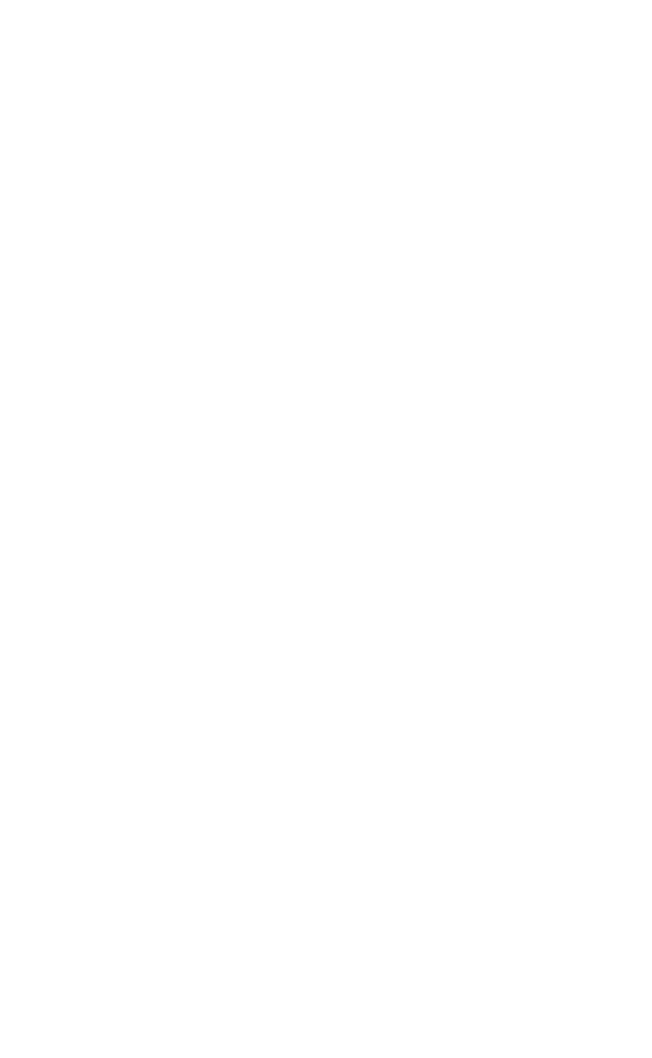
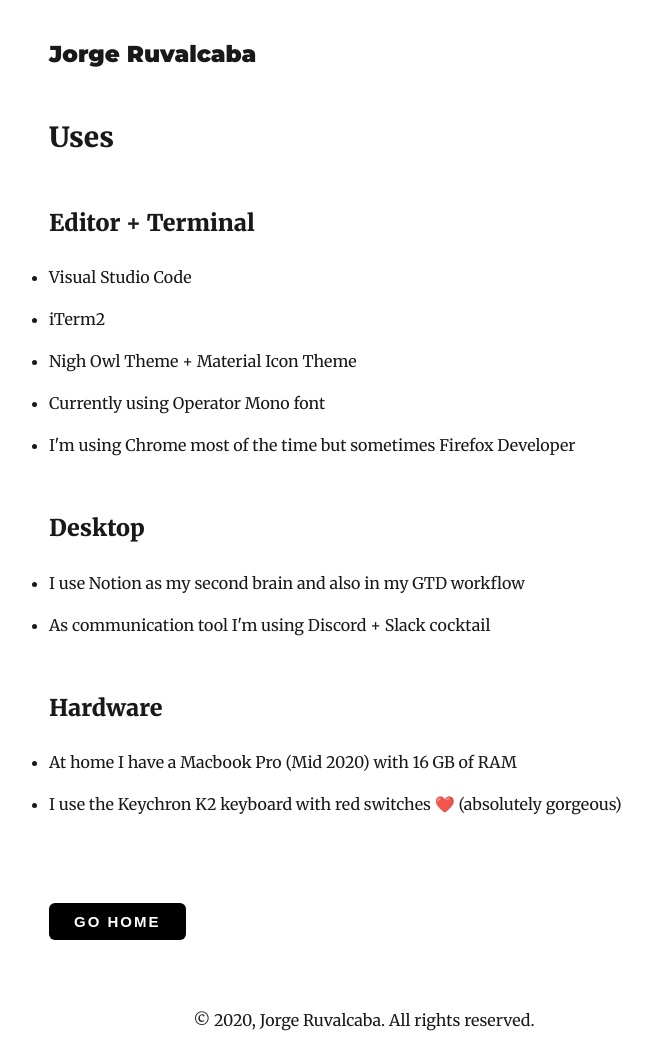
Before and after one commit to jorgeruvalcaba/personal-site-v2, a Gatsby site: page /uses in a window 1280 px wide. Before the commit this address had no page. Shown: the whole page, without its empty margins (276-928 px from the left). Before the commit the page ends 800 px from the top, so only its background shows below. Built offline with nearby package versions, Linux system fonts and the light colour scheme; Gatsby itself is replaced by a stand-in of ours; some packages are replaced by stand-ins of ours.

Commit message:
Adding new page uses and adding a lil refactor

```diff
--- a/gatsby-config.js
+++ b/gatsby-config.js
@@ -1,6 +1,7 @@
 module.exports = {
   siteMetadata: {
-    title: `Tabs & Spaces`,
+    title: `Jorge Ruvalcaba`,
+    blogTitle: `Tabs & Spaces`,
     author: `Jorge Ruvalcaba`,
     description: `Blog de Jorge Ruvalcaba. Se habla de código como de cosas interesantes que encuentra en la red el autor.`,
     siteUrl: "https://jorgeruvalcaba.dev",
--- a/src/components/layout.js
+++ b/src/components/layout.js
@@ -9,9 +9,14 @@
     const { location, title, children } = this.props
     const rootPath = `${__PATH_PREFIX__}/`
     const blogPath = `${__PATH_PREFIX__}/blog/`
+    const usesPath = `${__PATH_PREFIX__}/uses/`
     let header
 
-    if (location.pathname === rootPath || location.pathname === blogPath) {
+    if (
+      location.pathname === rootPath ||
+      location.pathname === blogPath ||
+      location.pathname === usesPath
+    ) {
       header = (
         <h1
           style={{
--- a/src/pages/blog.js
+++ b/src/pages/blog.js
@@ -11,12 +11,13 @@
   render() {
     const { data, navigate, location } = this.props
     const siteTitle = data.site.siteMetadata.title
+    const blogTitle = data.site.siteMetadata.blogTitle
     const posts = data.allMdx.edges
     const localSearchBlog = data.localSearchBlog
 
     return (
       <Layout location={location} title={siteTitle}>
-        <SEO title="All posts" />
+        <SEO title={blogTitle} />
         <Bio />
         <SearchPosts
           posts={posts}
@@ -39,6 +40,7 @@
     site {
       siteMetadata {
         title
+        blogTitle
       }
     }
     localSearchBlog {
--- /dev/null
+++ b/src/pages/uses.js
@@ -0,0 +1,61 @@
+import React from "react"
+import { Link, graphql } from "gatsby"
+
+import Layout from "../components/layout"
+import SEO from "../components/seo"
+import Button from "../components/button"
+
+class Blog extends React.Component {
+  render() {
+    const { data, location } = this.props
+    const siteTitle = data.site.siteMetadata.title
+
+    return (
+      <Layout location={location} title={siteTitle}>
+        <SEO title="My Uses" />
+        <h2>Uses</h2>
+        <h3>Editor + Terminal</h3>
+        <ul>
+          <li>Visual Studio Code</li>
+          <li>iTerm2</li>
+          <li>Nigh Owl Theme + Material Icon Theme</li>
+          <li>Currently using Operator Mono font</li>
+          <li>
+            I'm using Chrome most of the time but sometimes Firefox Developer
+          </li>
+        </ul>
+        <h3>Desktop</h3>
+        <ul>
+          <li>I use Notion as my second brain and also in my GTD workflow</li>
+          <li>As communication tool I'm using Discord + Slack cocktail</li>
+        </ul>
+        <h3>Hardware</h3>
+        <ul>
+          <li>At home I have a Macbook Pro (Mid 2020) with 16 GB of RAM</li>
+          <li>
+            I use the Keychron K2 keyboard with red switches{" "}
+            <span role="img" aria-label="heart">
+              ❤️
+            </span>{" "}
+            (absolutely gorgeous)
+          </li>
+        </ul>
+        <Link to="/">
+          <Button marginTop="85px">Go Home</Button>
+        </Link>
+      </Layout>
+    )
+  }
+}
+
+export default Blog
+
+export const pageQuery = graphql`
+  query {
+    site {
+      siteMetadata {
+        title
+      }
+    }
+  }
+`
```
Also changed, not shown: src/pages/index.js (+19 -8 lines).
